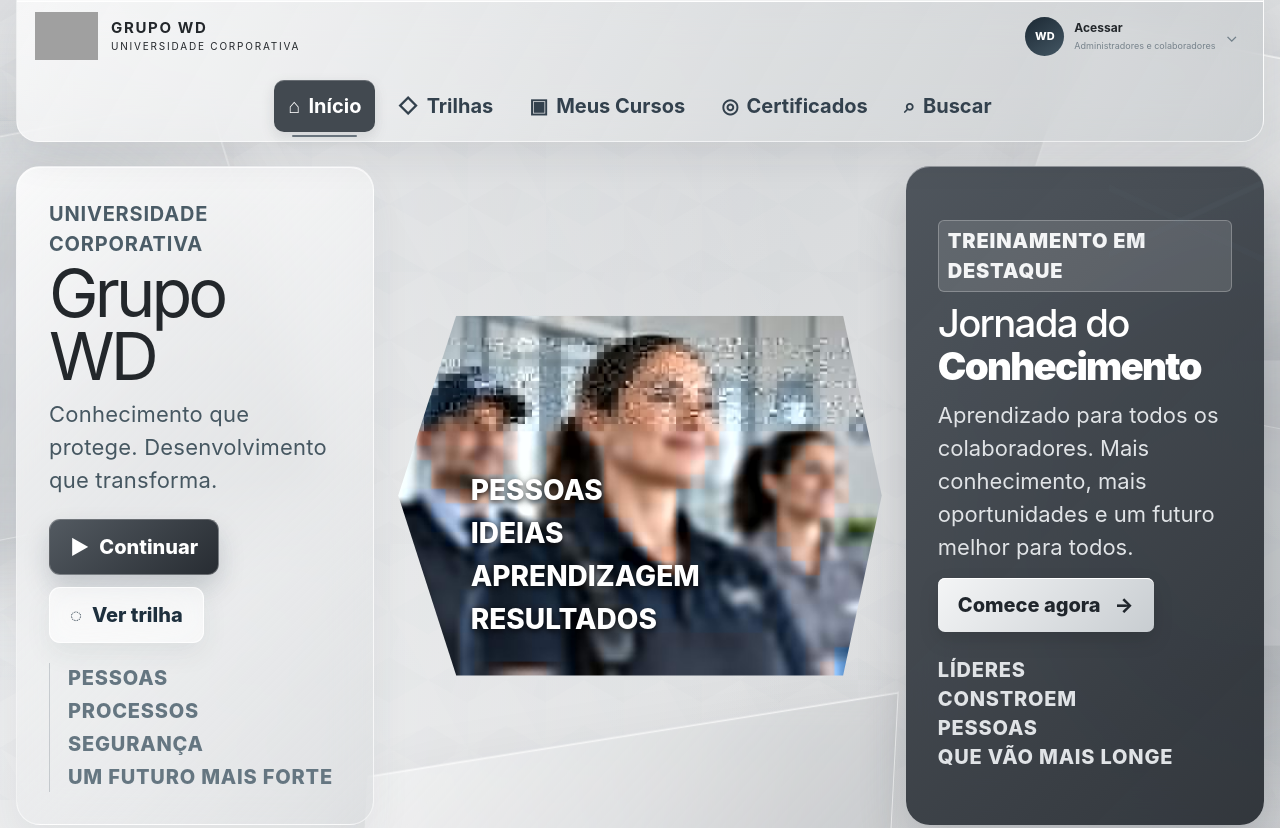
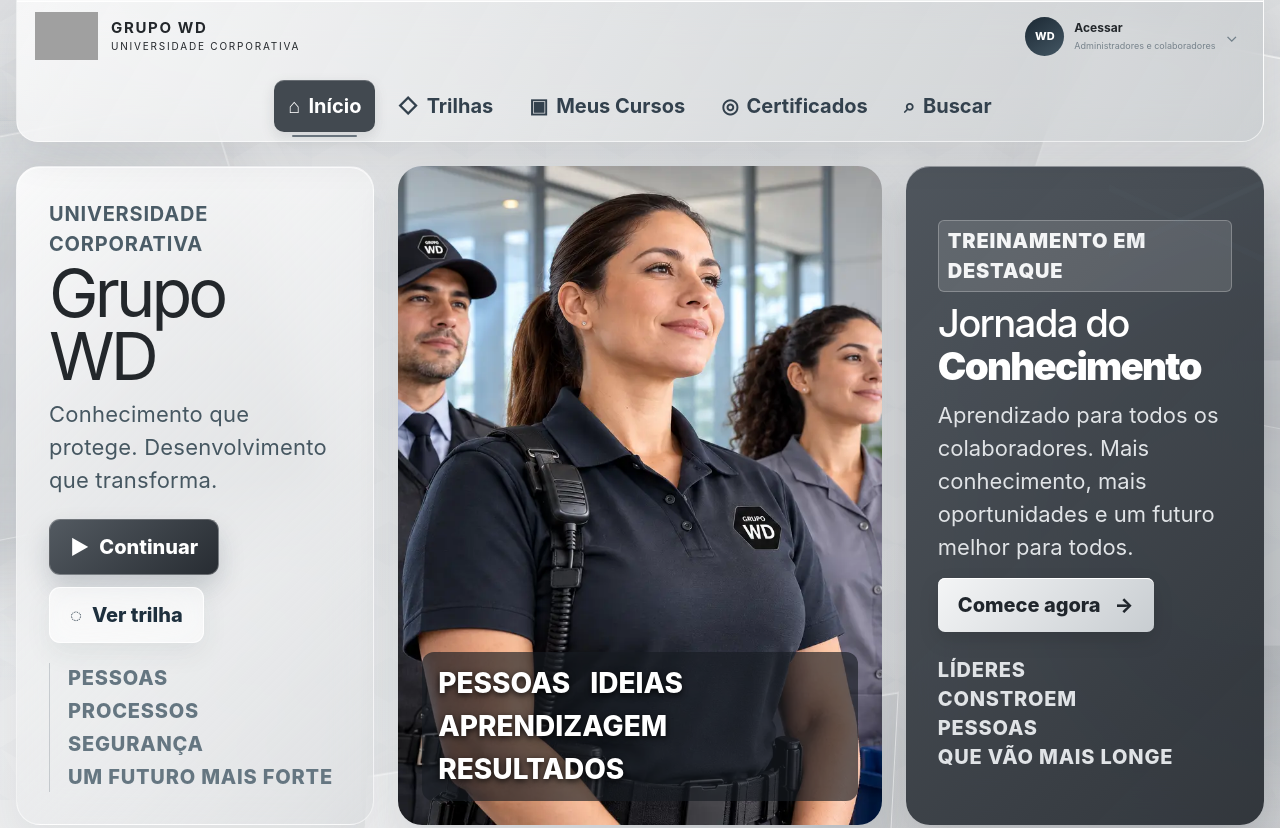
Before and after one commit to Robson-Haro/Universidade-Corporativa-Grupo-WD-, a Next.js app: page / in a window 1280 px wide. Shown: the top 828 px of the page. Built offline with nearby package versions, Linux system fonts and the light colour scheme; grey boxes are pictures that could not be loaded.

Commit message:
Align hero panels and fill photo frame with WD branded uniforms

```diff
--- a/app/HomeClient.tsx
+++ b/app/HomeClient.tsx
@@ -178,7 +178,7 @@
 
         <div className="wduni-hero-image">
           <img
-            src="/images/hero-facilities-final.jpg"
+            src="/images/hero-wd-uniformes.webp"
             alt="Equipe de facilities, vigilância, portaria e limpeza do Grupo WD"
           />
           <div className="wduni-image-caption">
--- a/app/globals.css
+++ b/app/globals.css
@@ -2602,3 +2602,34 @@
 @media (min-width:1201px) {
   .wduni-hero { grid-template-columns: minmax(0,1fr) minmax(0,1.35fr) minmax(0,1fr); }
 }
+
+/* Três painéis alinhados e fotografia preenchendo todo o quadro. */
+.wduni-hero { align-items: stretch; }
+.wduni-hero-copy,.wduni-feature { min-height: 520px; box-sizing: border-box; }
+.wduni-hero-image {
+  width: 100%;
+  max-width: none;
+  height: auto;
+  min-height: 520px;
+  align-self: stretch;
+  aspect-ratio: auto;
+  clip-path: none;
+  border-radius: 24px;
+}
+.wduni-hero-image img { object-fit: cover; object-position: center; }
+.wduni-image-caption {
+  left: 24px;
+  right: 24px;
+  bottom: 24px;
+  display: flex;
+  flex-wrap: wrap;
+  gap: 4px 20px;
+  font-size: 28px;
+  padding: 12px 16px;
+  border-radius: 12px;
+  background: rgba(24,29,34,.65);
+}
+@media(max-width:700px) {
+  .wduni-hero-copy,.wduni-feature { min-height: 0; }
+  .wduni-hero-image { min-height: 440px; }
+}
```
Also changed, not shown: public/images/hero-wd-uniformes.webp (added).
